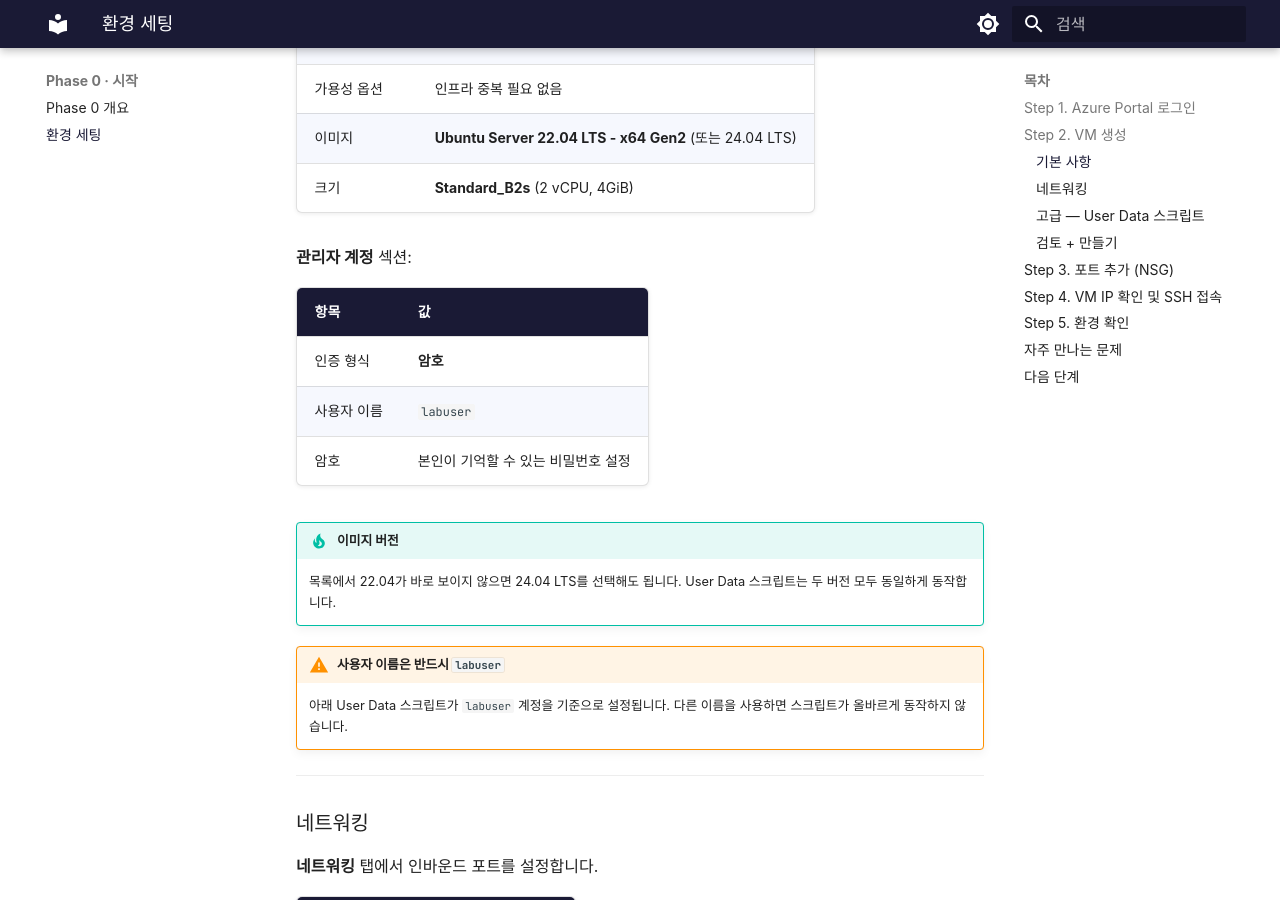
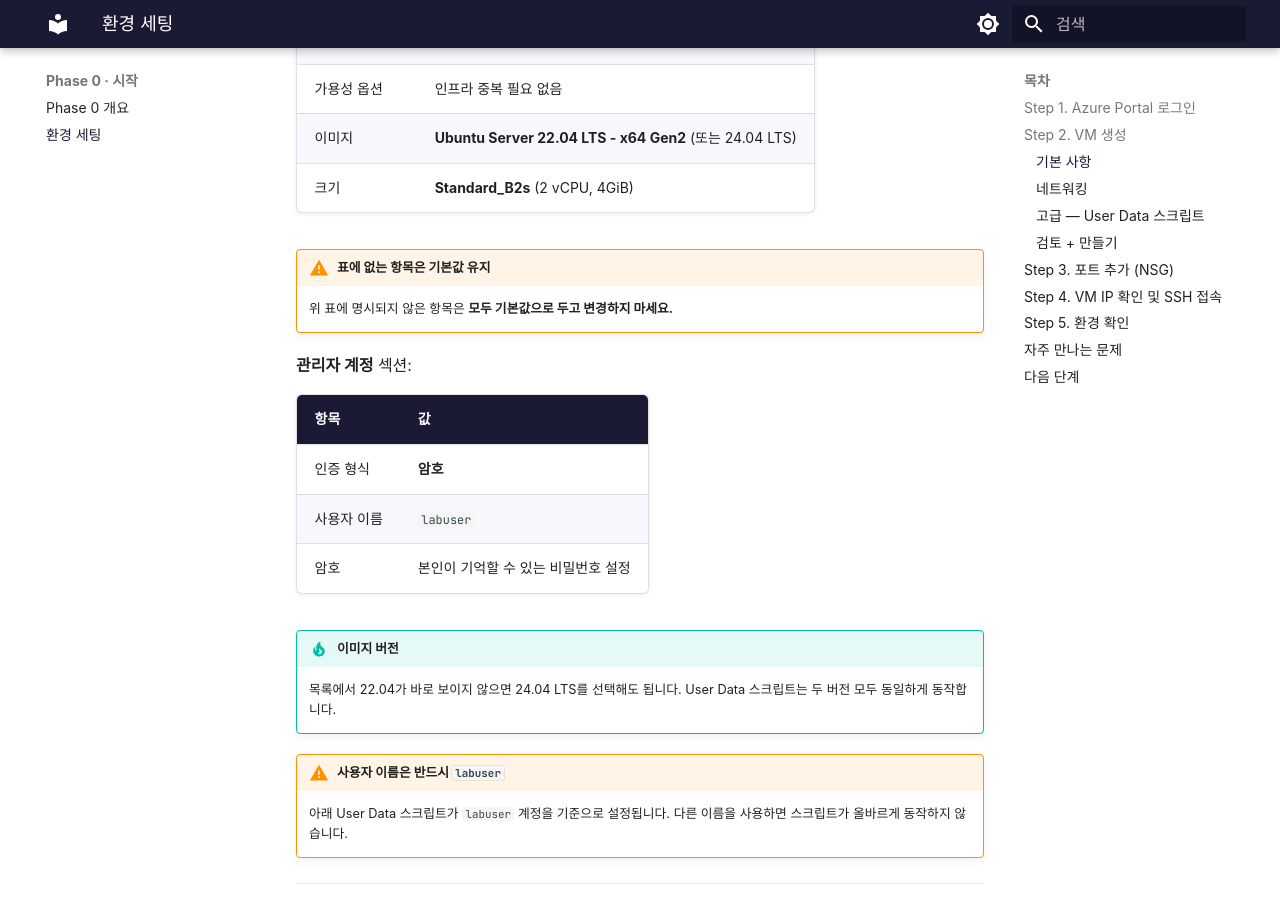
Before and after one commit to skilleat-labs/container-service-labs, an MkDocs documentation site: the page built from docs/phase-0/environment-setup.md, in a window 1280 px wide and 900 px high, scrolled down 1939 px. Built offline with MkDocs 1.6.1 and Material for MkDocs 9.7.7, drawn with Linux system fonts in a browser that asks for light colours; some web fonts are replaced.

Commit message:
docs: 기본값 유지 안내 문구 추가

```diff
--- a/docs/phase-0/environment-setup.md
+++ b/docs/phase-0/environment-setup.md
@@ -73,6 +73,9 @@ Azure Portal 검색창에 **가상 머신**을 검색하고 **+ 만들기** →
 | 가용성 옵션 | 인프라 중복 필요 없음 |
 | 이미지 | **Ubuntu Server 22.04 LTS - x64 Gen2** (또는 24.04 LTS) |
 | 크기 | **Standard_B2s** (2 vCPU, 4GiB) |
+
+!!! warning "표에 없는 항목은 기본값 유지"
+    위 표에 명시되지 않은 항목은 **모두 기본값으로 두고 변경하지 마세요.**
 
 **관리자 계정** 섹션:
 
```
